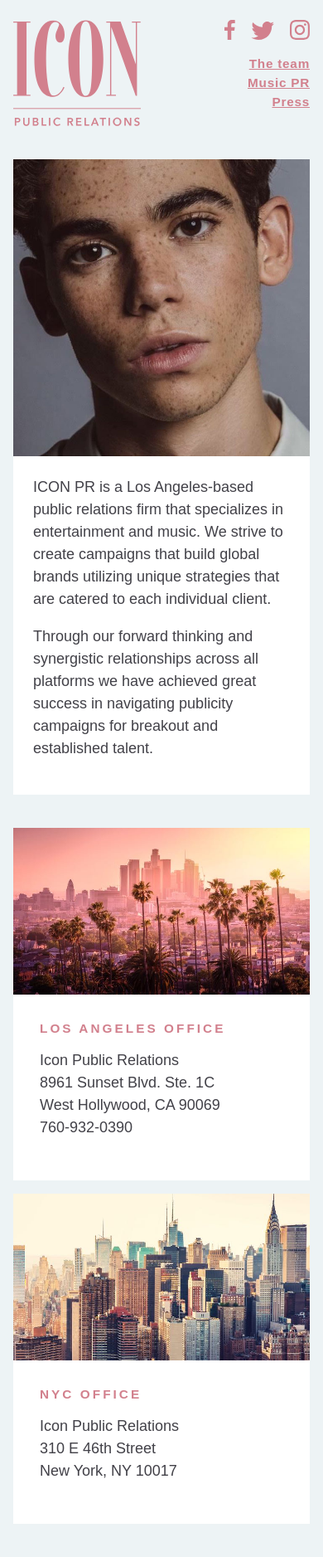
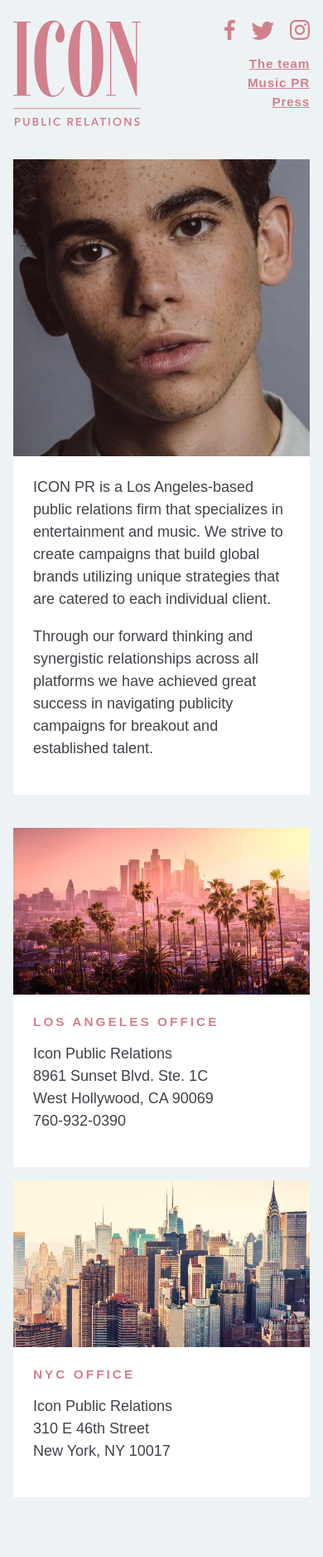
Before and after one commit to jgilyead/icon-pr, a Jekyll site: the page built from index.html, in a window 390 px wide. Shown: the whole page at 83% size. Built offline with Jekyll 4.4.1, drawn with Linux system fonts in a browser that asks for light colours; nearby versions of some CDN libraries; some web fonts are replaced; after the commit the page ends 1845 px from its top, so only the background shows below that.

Commit message:
Standardise mobile card padding

```diff
--- a/assets/css/components.scss
+++ b/assets/css/components.scss
@@ -57,7 +57,11 @@
   .address {
     background-color: $white;
     line-height: 1.5;
-    padding: 2rem;
+    padding: 1.5rem;
+
+    @media (min-width: 56rem) {
+      padding: 2rem;
+    }
   }
 }
 
```
